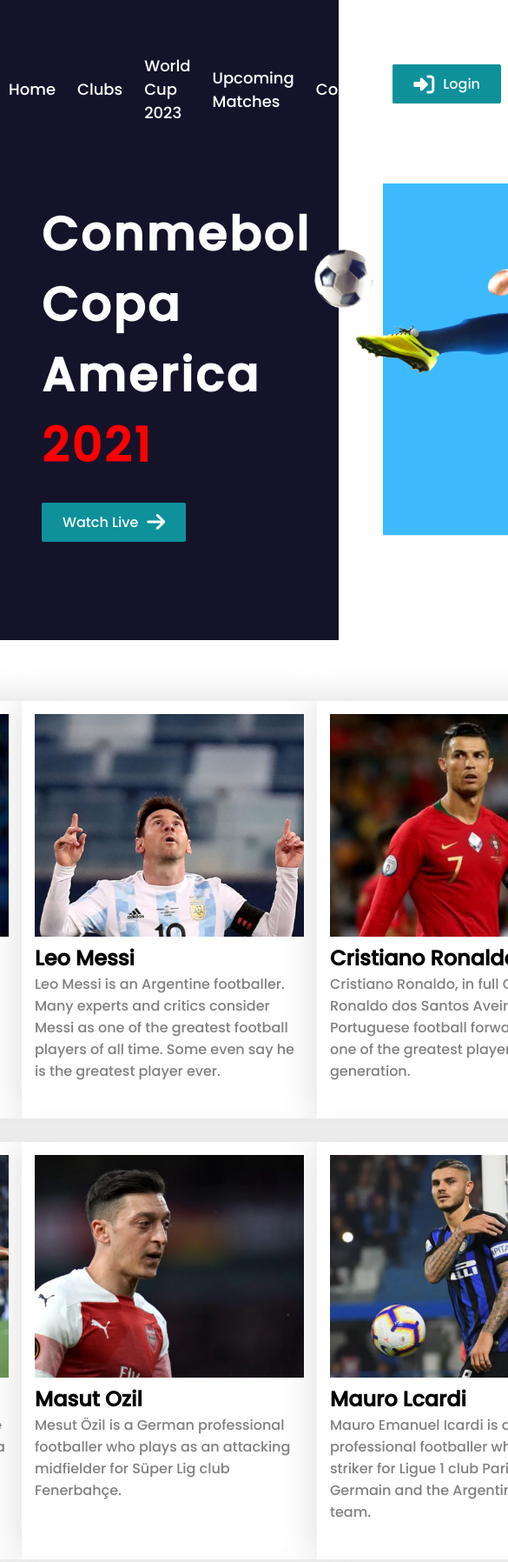
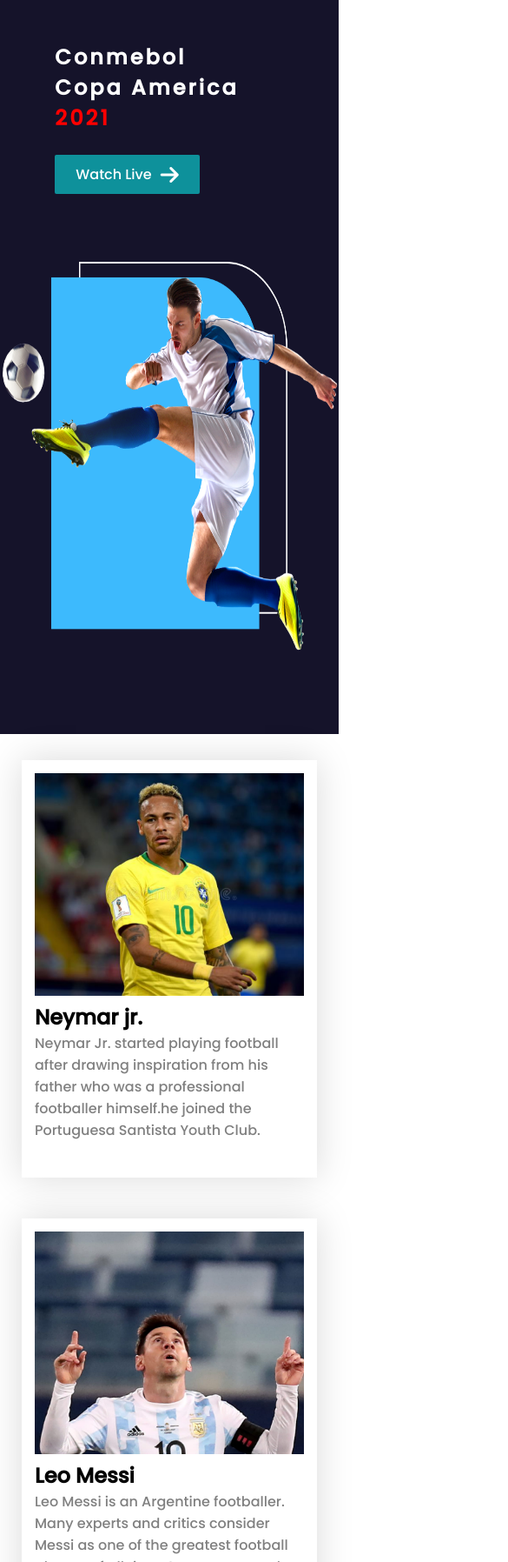
Before and after one commit to mahi1212/Assignment-2-Football-, a plain HTML site: page index.html in a window 390 px wide. Shown: the top 1796 px of the page at 87% size, 585 px wide, since content can reach past the window. Drawn offline with Linux system fonts and the light colour scheme.

Commit message:
media query done! Alhamdulillah

```diff
--- a/index.html
+++ b/index.html
@@ -152,7 +152,7 @@
                     <button type="button" class="watch">Watch Live <i class="fas fa-arrow-right"></i></button>
                     <form action="#">
                         <select name="country" id="country">
-                            <option value="country">PREDICT AND WIN X-Box</option>
+                            <option value="country">PREDICT THE WINNER</option>
                             <option value="arg">Argentina</option>
                             <option value="brazil">Brazil</option>
                         </select>
--- a/style.css
+++ b/style.css
@@ -259,3 +259,72 @@ footer{
 footer p{
     margin: 20px 0;
 }
+
+/* Media Query for tab */
+
+@media (max-width:992px) {
+    nav{
+        display: none;
+        /* content: 'f0c9'; */
+    }
+    .players-section {
+        grid-template-columns: auto auto;
+        grid-gap: 10px;
+        padding: 0 0;
+    }
+
+    .banner-section,
+    .highlight-section{
+        flex-direction: column;
+    }
+
+    .highlight-section .text-part{
+        width: 95%;
+        margin-top: 25px;
+    }
+}
+
+/* Media query for mobile */
+@media (max-width: 688px){
+    .banner-section,
+    .highlight-section{
+        flex-direction: column;
+    }
+
+    nav{
+        display: none;
+    }
+
+    .banner-text {
+        margin-top:3rem;
+        margin-left: -2rem;
+    }
+
+    .card{
+        margin-top: 30px;
+        margin-bottom: 7px;
+    }
+
+    .banner-text p{
+        font-size: 24px;
+        color: #fff;
+        font-weight: 700;
+        margin-right: 20px;
+    }
+
+    .banner-img img{
+        width: 100%;
+    }
+
+    .players-section {
+        grid-template-columns: 1fr;
+        grid-gap: 10px;
+        padding: 0 0;
+    }
+
+    .footer-logo img{
+        margin: 0 0;
+        width: 100%;
+    }
+
+}
```
